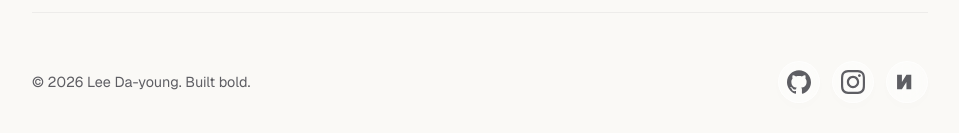
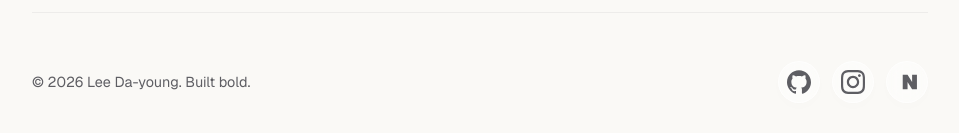
Before and after one commit to leedayoung0429-cell/my-link, a Next.js app: page / in a window 1280 px wide. Shown: the part 1615-1748 px from the top of the page, without its empty margins (160-1119 px from the left). Built offline with nearby package versions, Linux system fonts and the light colour scheme.

Commit message:
style: correct Naver logo direction using scaleX(-1)

```diff
--- a/src/app/page.tsx
+++ b/src/app/page.tsx
@@ -89,7 +89,7 @@ export default function Home() {
             </svg>
           </a>
           <a href="https://blog.naver.com/leedayoung0429" className={styles.socialBtn} aria-label="Naver Blog" target="_blank" rel="noopener noreferrer">
-            <svg width="24" height="24" viewBox="0 0 24 24" fill="currentColor">
+            <svg width="24" height="24" viewBox="0 0 24 24" fill="currentColor" style={{ transform: "scaleX(-1)" }}>
               <path d="M16.273 19.186h-4.832v-7.147l-4.54 7.147H2.069V4.814h4.832v7.147l4.54-7.147h4.832v14.372z"/>
             </svg>
           </a>
```
